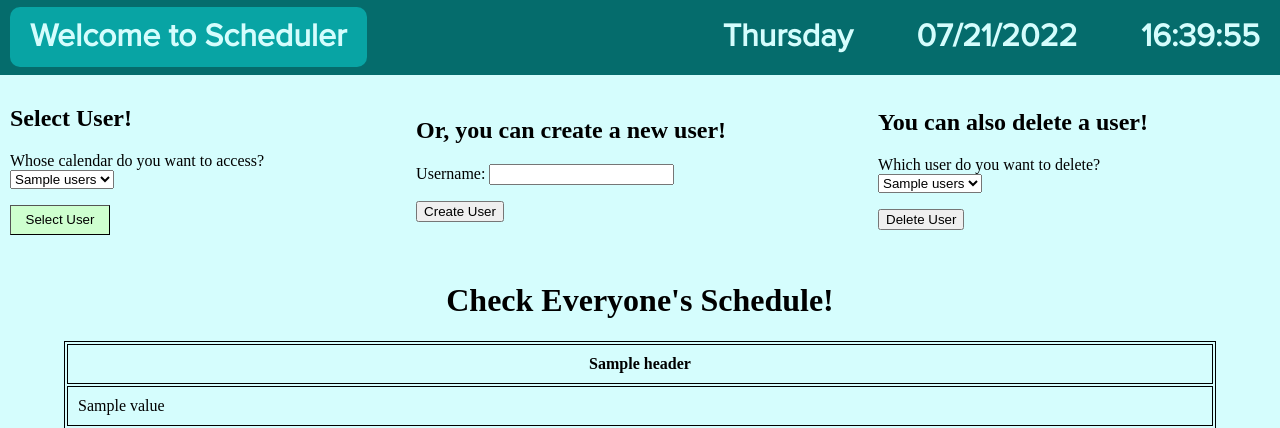
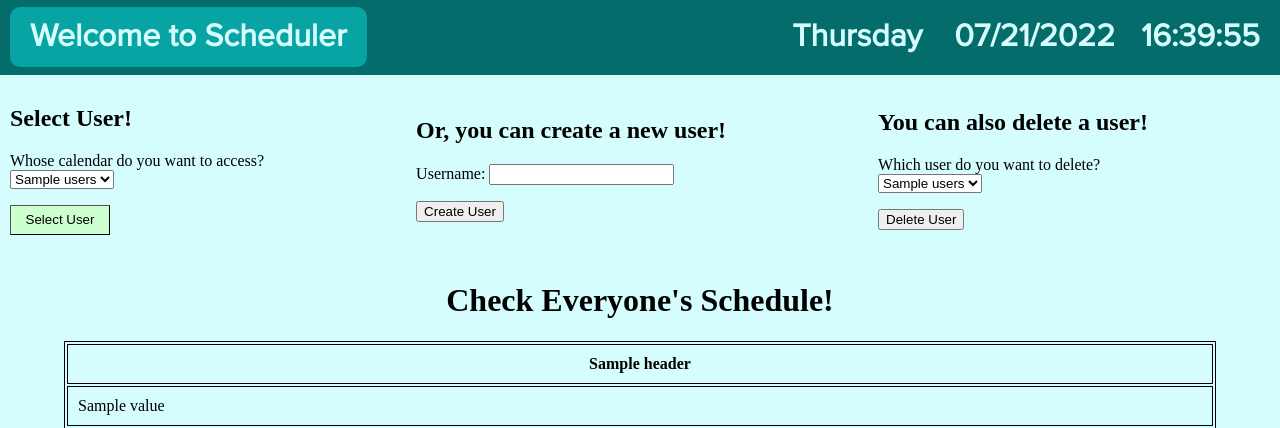
Before and after one commit to sebastienReaport/itmgt25.03B-group6-capstone_project, a Flask app: template templates/login.html in a window 1280 px wide. Shown: the top 428 px of the page. Run offline with Flask 2, Linux system fonts and the light colour scheme; the template is opened without the code that fills it: most values are stand-ins (such as "Sample title", 1, 10 or a date in 2020).

Commit message:
Fixed Time and Date

```diff
--- a/static/css/login.css
+++ b/static/css/login.css
@@ -33,10 +33,12 @@ td,th{
     padding: 10px;
 }
 
+
+/*Header Formatting*/
 .header {
     display: grid;
     width: 100%;
-    grid-template-columns: auto auto;
+    grid-template-columns: auto auto 145px;
     background-color: rgb(5,108,108);
 }
 
@@ -63,6 +65,13 @@ td,th{
     color: rgb(213, 253, 253);
 }
 
+.day{
+    font-family: "Proxima";
+    text-align: right;
+    padding-right: 20px;
+    color: rgb(213, 253, 253);
+}
+
 body {
     background-color: rgb(213, 253, 253);
     margin: 0px;
--- a/static/javascript/login.js
+++ b/static/javascript/login.js
@@ -42,7 +42,8 @@ function get_time(){
   month = format_month(month);
   day=get_day(day);
 
-  document.getElementById('day').innerHTML = day + "&emsp;&emsp;" + (month +"/"+ date +"/"+ year) + "&emsp;&emsp;" + (h +":"+ m +":"+ s);
+  document.getElementById('time').innerHTML = h +":"+ m +":"+ s;
+  document.getElementById('day').innerHTML = day + "&emsp;" + (month +"/"+ date +"/"+ year);
   setTimeout(get_time, 1000);
 }
 
--- a/templates/login.html
+++ b/templates/login.html
@@ -12,7 +12,8 @@
 
 <div class="header">
     <h1 class="title">Welcome to Scheduler</h1>
-    <h1 id="day" class="time">Monday</h1>
+    <h1 id="day" class="day">Monday 07/22/2022</h1>
+    <h1 id="time" class="time">0:30:17</h1>
 </div>
 <div class="actionBar">
     <div class="selectUser">
```
